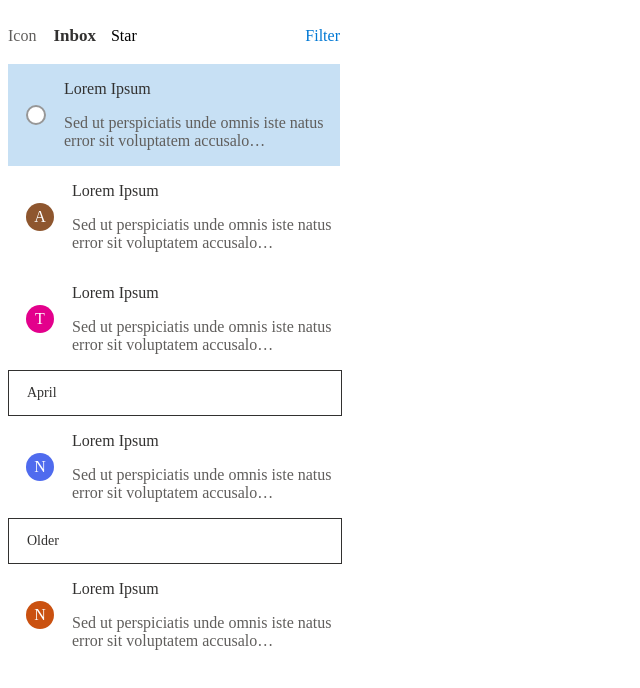
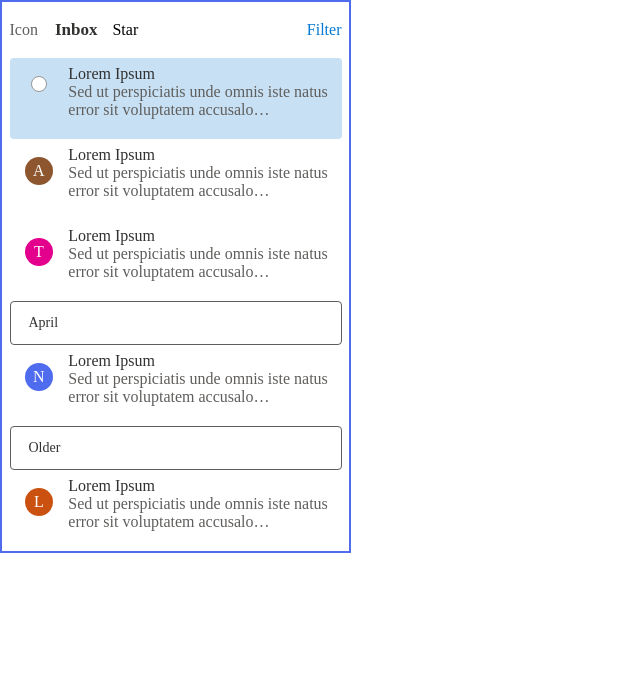
Before and after one commit to Yazan-Habash114/outlock-page-react-app, a React (Create React App) app: page / in a window 1280 px wide. Shown: the top 688 px of the page, without its empty margins (0-640 px from the left). Built offline with nearby package versions, Linux system fonts and the light colour scheme.

Commit message:
Finish the design of emails list, rename the app

```diff
--- a/package.json
+++ b/package.json
@@ -1,5 +1,5 @@
 {
-  "name": "outlock-page",
+  "name": "outlook-page",
   "version": "0.1.0",
   "private": true,
   "dependencies": {
--- a/public/index.html
+++ b/public/index.html
@@ -8,6 +8,13 @@
   <meta name="description" content="Web site created using create-react-app" />
   <link rel="apple-touch-icon" href="%PUBLIC_URL%/logo192.png" />
   <title>React App</title>
+  <style>
+    * {
+      margin: 0;
+      padding: 0;
+      box-sizing: border-box;
+    }
+  </style>
 </head>
 
 <body>
--- a/src/Components/LeftSide/InboxItem.jsx
+++ b/src/Components/LeftSide/InboxItem.jsx
@@ -6,31 +6,36 @@ import MessageIcon from './MessageIcon'
 const Container = styled.div`
     display: flex;
     justify-content: space-between;
-    align-items: center;
     width: 332px;
+    height: 81px;
     background-color: ${props => props.background};
+    cursor: pointer;
+    border-radius: 4px;
+`
+
+const IconBox = styled.div`
+    width: 100px;
+    display: flex;
+    justify-content: center;
+    padding-top: 18px;
 `
 
 const RadioButton = styled.div`
     background-color: #fff;
-    border: 2px solid #979797;
+    border: 1px solid #979797;
     width: 16px;
     height: 16px;
     border-radius: 50%;
-    margin: 0 18px;
-    cursor: pointer;
 `
 
 const InboxItem = ({ radio, color, char, background }) => {
     return (
         <Container background={background}>
-            <div>
+            <IconBox>
                 {radio ? <RadioButton /> : null}
                 {radio ? null : <MessageIcon color={color} char={char} />}
-            </div>
-            <div>
-                <Message />
-            </div>
+            </IconBox>
+            <Message />
         </Container>
     )
 }
--- a/src/Components/LeftSide/LeftSide.jsx
+++ b/src/Components/LeftSide/LeftSide.jsx
@@ -2,11 +2,14 @@ import React from 'react'
 import styled from 'styled-components'
 import Inbox from './Inbox'
 import InboxItem from './InboxItem'
-import Separator from './Separator'
+import Previous from './Previous'
 
 const Container = styled.div`
     display: flex;
     flex-direction: column;
+    align-items: center;
+    border: 2px solid #4F6BEE;
+    width: 351px;
 `
 
 const LeftSide = () => {
@@ -16,10 +19,10 @@ const LeftSide = () => {
             <InboxItem radio={true} color='' char='' background={'#C7E0F4'} />
             <InboxItem radio={false} color='#8E562E' char='A' background={'white'} />
             <InboxItem radio={false} color='#E3008C' char='T' background={'white'} />
-            <Separator text={'April'} />
+            <Previous text={'April'} />
             <InboxItem radio={false} color='#4F6BEE' char='N' background={'white'} />
-            <Separator text={'Older'} />
-            <InboxItem radio={false} color='#CA5110' char='N' background={'white'} />
+            <Previous text={'Older'} />
+            <InboxItem radio={false} color='#CA5110' char='L' background={'white'} />
         </Container>
     )
 }
--- a/src/Components/LeftSide/Message.jsx
+++ b/src/Components/LeftSide/Message.jsx
@@ -1,5 +1,9 @@
 import React from 'react'
 import styled from 'styled-components'
+
+const MessageContainer = styled.div`
+    padding-top: 7px;
+`
 
 const MsgTitle = styled.h3`
     color: #323130;
@@ -12,14 +16,14 @@ const MsgText = styled.p`
     font-size: 16px;
 `
 
-const Message = ({ char, color }) => {
+const Message = () => {
     return (
-        <div>
+        <MessageContainer>
             <MsgTitle>Lorem Ipsum</MsgTitle>
             <MsgText>
                 Sed ut perspiciatis unde omnis iste natus error sit voluptatem accusalo…
             </MsgText>
-        </div>
+        </MessageContainer>
     )
 }
 
--- a/src/Components/LeftSide/MessageIcon.jsx
+++ b/src/Components/LeftSide/MessageIcon.jsx
@@ -9,7 +9,7 @@ const Container = styled.div`
     display: flex;
     justify-content: center;
     align-items: center;
-    margin: 0 18px;
+    /* margin: 18px; */
 `
 
 const Char = styled.p`
--- a/src/Components/LeftSide/Separator.jsx
+++ b/src/Components/LeftSide/Previous.jsx
@@ -2,17 +2,18 @@ import React from 'react'
 import styled from 'styled-components'
 
 const Container = styled.div`
-    border: 1px solid #323130;
+    border: 1px solid #605E5C;
     width: 332px;
+    padding: 13px 18px;
+    border-radius: 4px;
 `
 
 const Text = styled.p`
     color: #323130;
     font-size: 14px;
-    margin-left: 18px;
 `
 
-const Separator = ({ text }) => {
+const Previous = ({ text }) => {
     return (
         <Container>
             <Text>{text}</Text>
@@ -20,4 +21,4 @@ const Separator = ({ text }) => {
     )
 }
 
-export default Separator
+export default Previous
```
